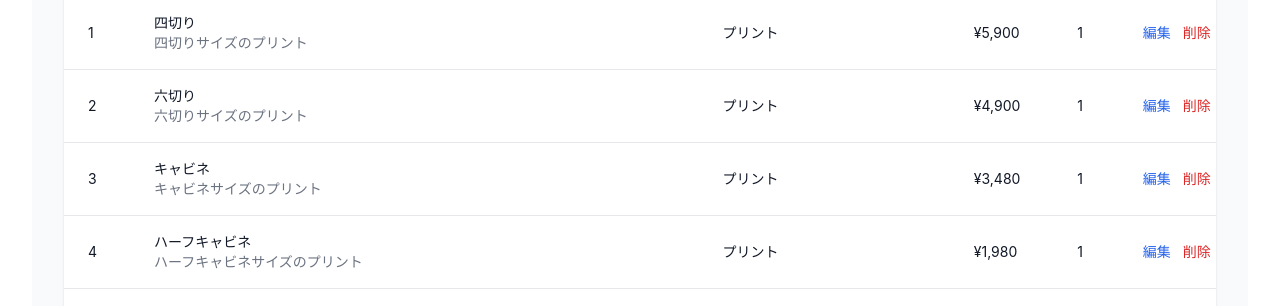
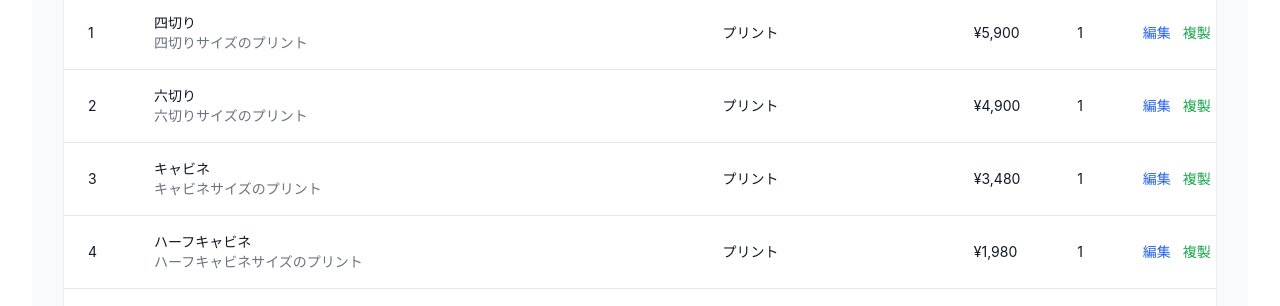
Before and after one commit to kiwi-26/photo-studio-price-calculator, a Vue app: page / in a window 1280 px wide. Both pictures are taken after a click on the button "商品編集ツール". Shown: the part 488-794 px from the top of the page. Built offline with nearby package versions, Linux system fonts and the light colour scheme.

Commit message:
複製機能を追加

```diff
--- a/src/components/ProductEditForm.vue
+++ b/src/components/ProductEditForm.vue
@@ -149,6 +149,7 @@ import { XMarkIcon } from '@heroicons/vue/24/outline';
 
 interface Props {
   product?: ProductType | null;
+  duplicateProduct?: ProductType | null;
 }
 
 interface Emits {
@@ -277,6 +278,15 @@ onMounted(() => {
       photoCount: props.product.photoCount,
       variation: props.product.variation || ''
     };
+  } else if (props.duplicateProduct) {
+    form.value = {
+      name: props.duplicateProduct.name,
+      categoryId: props.duplicateProduct.categoryId,
+      description: props.duplicateProduct.description,
+      price: props.duplicateProduct.price,
+      photoCount: props.duplicateProduct.photoCount,
+      variation: props.duplicateProduct.variation || ''
+    };
   }
 });
 
--- a/src/components/ProductEditor.vue
+++ b/src/components/ProductEditor.vue
@@ -188,6 +188,12 @@
                     編集
                   </button>
                   <button
+                    @click="editorStore.openDuplicateForm(product)"
+                    class="text-green-600 hover:text-green-900 mr-3"
+                  >
+                    複製
+                  </button>
+                  <button
                     @click="deleteProduct(product)"
                     class="text-red-600 hover:text-red-900"
                   >
@@ -205,6 +211,7 @@
     <ProductEditForm
       v-if="editorStore.isFormOpen"
       :product="editorStore.editingProduct"
+      :duplicate-product="editorStore.duplicatingProduct"
       @close="editorStore.closeForm()"
       @save="handleSaveProduct"
     />
--- a/src/stores/productEditor.ts
+++ b/src/stores/productEditor.ts
@@ -9,6 +9,7 @@ export const useProductEditorStore = defineStore('productEditor', () => {
   const products = ref<ProductType[]>([...originalProducts]);
   const isEditorMode = ref(false);
   const editingProduct = ref<ProductType | null>(null);
+  const duplicatingProduct = ref<ProductType | null>(null);
   const isFormOpen = ref(false);
 
   // Getters
@@ -69,16 +70,25 @@ export const products: ProductType[] = ${productsJson};`;
 
   const openAddForm = () => {
     editingProduct.value = null;
+    duplicatingProduct.value = null;
     isFormOpen.value = true;
   };
 
   const openEditForm = (product: ProductType) => {
     editingProduct.value = { ...product };
+    duplicatingProduct.value = null;
+    isFormOpen.value = true;
+  };
+
+  const openDuplicateForm = (product: ProductType) => {
+    duplicatingProduct.value = { ...product };
+    editingProduct.value = null;
     isFormOpen.value = true;
   };
 
   const closeForm = () => {
     editingProduct.value = null;
+    duplicatingProduct.value = null;
     isFormOpen.value = false;
   };
 
@@ -95,6 +105,7 @@ export const products: ProductType[] = ${productsJson};`;
     products,
     isEditorMode,
     editingProduct,
+    duplicatingProduct,
     isFormOpen,
     // Getters
     nextId,
@@ -107,6 +118,7 @@ export const products: ProductType[] = ${productsJson};`;
     deleteProduct,
     openAddForm,
     openEditForm,
+    openDuplicateForm,
     closeForm,
     resetToOriginal,
     getProductById
```
